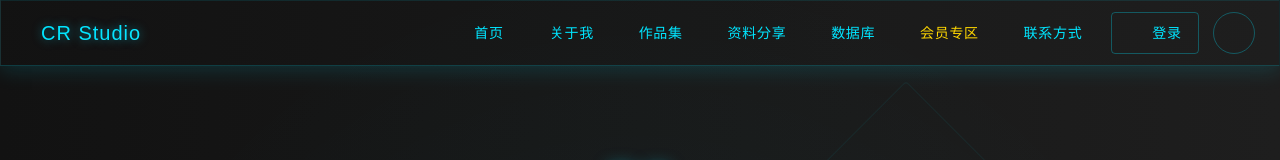
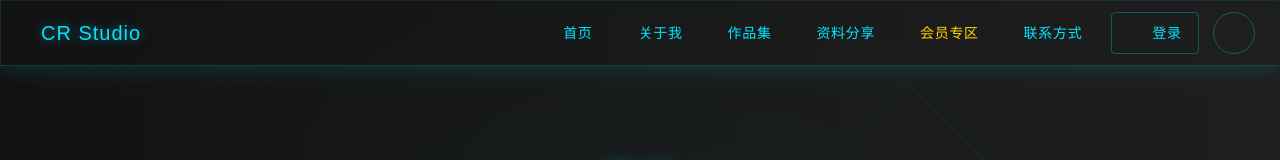
Before and after one commit to CRAI123/client, a React (Create React App) app: page /login in a window 1280 px wide. Shown: the top 160 px of the page. Built offline with nearby package versions, Linux system fonts and the light colour scheme; some icons are missing.

Commit message:
refactor: 移除未使用的数据库页面及相关路由
清理不再使用的数据库页面组件和导航按钮，简化代码结构

```diff
--- a/src/App.js
+++ b/src/App.js
@@ -17,7 +17,6 @@ import Admin from './pages/Admin';
 import Login from './pages/Login';
 import Register from './pages/Register';
 import Profile from './pages/Profile';
-import Database from './pages/Database';
 import Footer from './components/Footer';
 import { AuthProvider, useAuth } from './contexts/AuthContext';
 import VipZone from './pages/VipZone';
@@ -141,7 +140,6 @@ function NavigationBar() {
         <Button color="primary" onClick={() => navigate('/about')} sx={{ mx: 0.8 }}>{language === 'zh' ? '关于我' : 'About'}</Button>
         <Button color="primary" onClick={() => navigate('/portfolio')} sx={{ mx: 0.8 }}>{language === 'zh' ? '作品集' : 'Portfolio'}</Button>
         <Button color="primary" onClick={() => navigate('/resources')} sx={{ mx: 0.8 }}>{language === 'zh' ? '资料分享' : 'Resources'}</Button>
-        <Button color="primary" onClick={() => navigate('/database')} sx={{ mx: 0.8 }}>{language === 'zh' ? '数据库' : 'Database'}</Button>
         <Button color="primary" onClick={() => navigate('/vip-zone')} sx={{ mx: 0.8, color: '#FFD700', '&:hover': { backgroundColor: 'rgba(255, 215, 0, 0.1)' } }}>{language === 'zh' ? '会员专区' : 'VIP Zone'}</Button>
         <Button color="primary" onClick={() => navigate('/contact')} sx={{ mx: 0.8 }}>{language === 'zh' ? '联系方式' : 'Contact'}</Button>
 
@@ -208,7 +206,6 @@ function App() {
             <Route path="/portfolio" element={<Portfolio />} />
             <Route path="/contact" element={<Contact />} />
             <Route path="/resources" element={<Resources />} />
-            <Route path="/database" element={<Database />} />
             <Route path="/article/:category/:id" element={<ArticleDetail />} />
             <Route path="/admin" element={<Admin />} />
             <Route path="/login" element={<Login />} />
```
